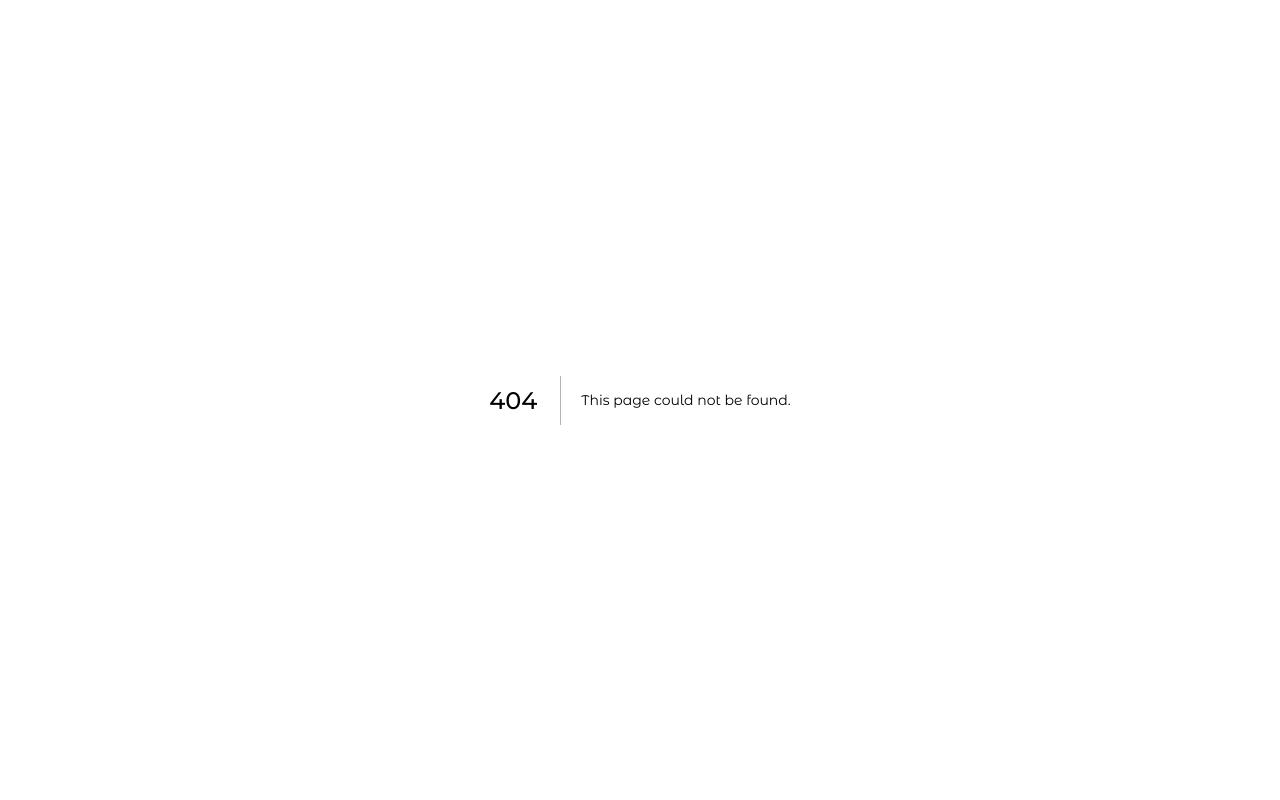
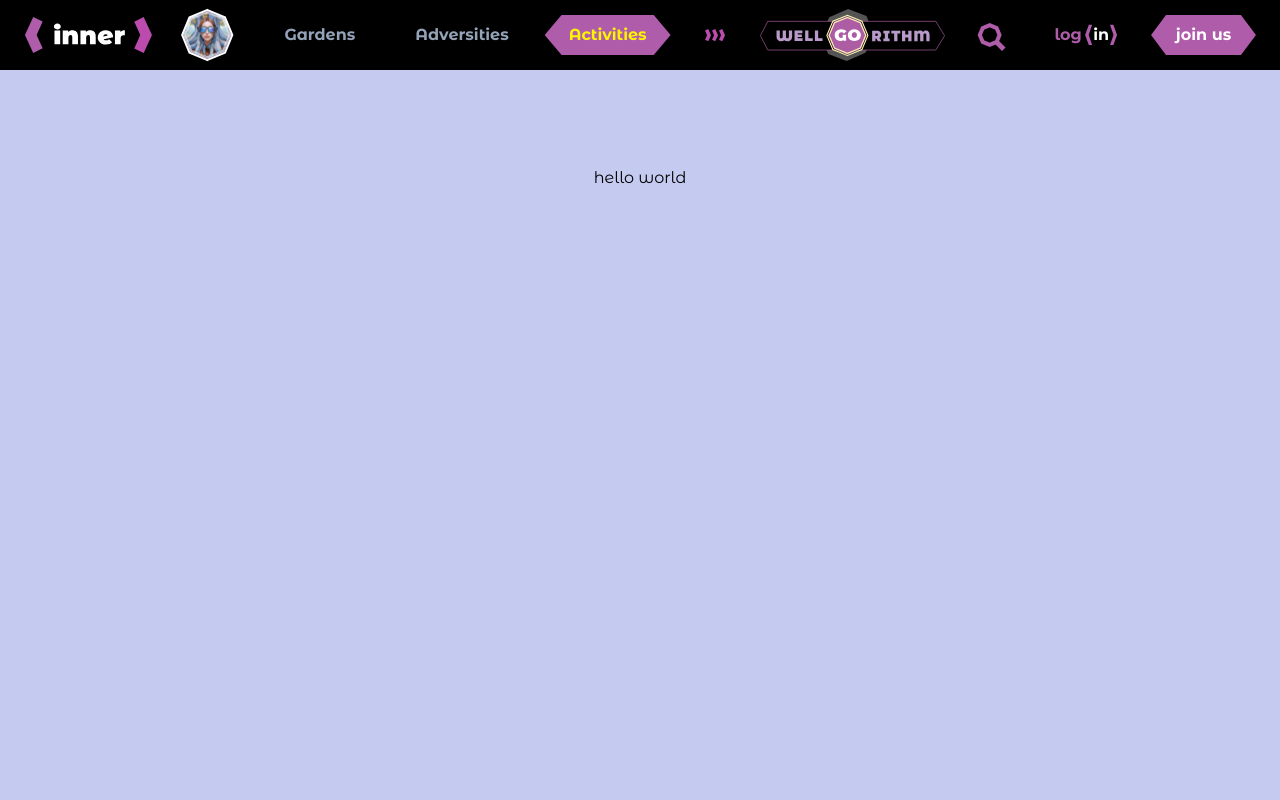
Before and after one commit to Etherwise/inner-garden-frontend, a Next.js app: page /activities in a window 1280 px wide. Before the commit this address had no page. Shown: the top 800 px of the page. Built offline with nearby package versions, Linux system fonts and the light colour scheme.

Commit message:
Refactor filter direction change

```diff
--- /dev/null
+++ b/app/(pages)/activities/page.js
@@ -0,0 +1,9 @@
+import Image from "next/image";
+
+export default function Home() {
+  return (
+    <div className="flex min-h-screen flex-col items-center justify-between p-24">
+      hello world
+    </div>
+  );
+}
--- /dev/null
+++ b/app/(pages)/adversities/page.js
@@ -0,0 +1,9 @@
+import Image from "next/image";
+
+export default function Home() {
+  return (
+    <div className="flex min-h-screen flex-col items-center justify-between p-24">
+      hello world
+    </div>
+  );
+}
--- /dev/null
+++ b/app/(pages)/gardens/page.js
@@ -0,0 +1,9 @@
+import Image from "next/image";
+
+export default function Home() {
+  return (
+    <div className="flex min-h-screen flex-col items-center justify-between p-24">
+      hello world
+    </div>
+  );
+}
--- /dev/null
+++ b/app/(pages)/wellgorithms/page.js
@@ -0,0 +1,9 @@
+import Image from "next/image";
+
+export default function Home() {
+  return (
+    <div className="flex min-h-screen flex-col items-center justify-between p-24">
+      hello world
+    </div>
+  );
+}
--- a/app/components/expressions_filter/index.jsx
+++ b/app/components/expressions_filter/index.jsx
@@ -51,7 +51,7 @@
     min-h-max w-full py-2 pt-6">
 
       <section className="grid place-items-center">
-        <button onClick={handleLeftClick}>
+        <button onClick={handleRightClick}>
           <Image
             src={LeftHandle}
             alt="left"
@@ -69,7 +69,7 @@
       </section>
 
       <section className="grid place-items-center">
-        <button onClick={handleRightClick}>
+        <button onClick={handleLeftClick}>
           <Image
             src={RightHandle}
             alt="right"
```
